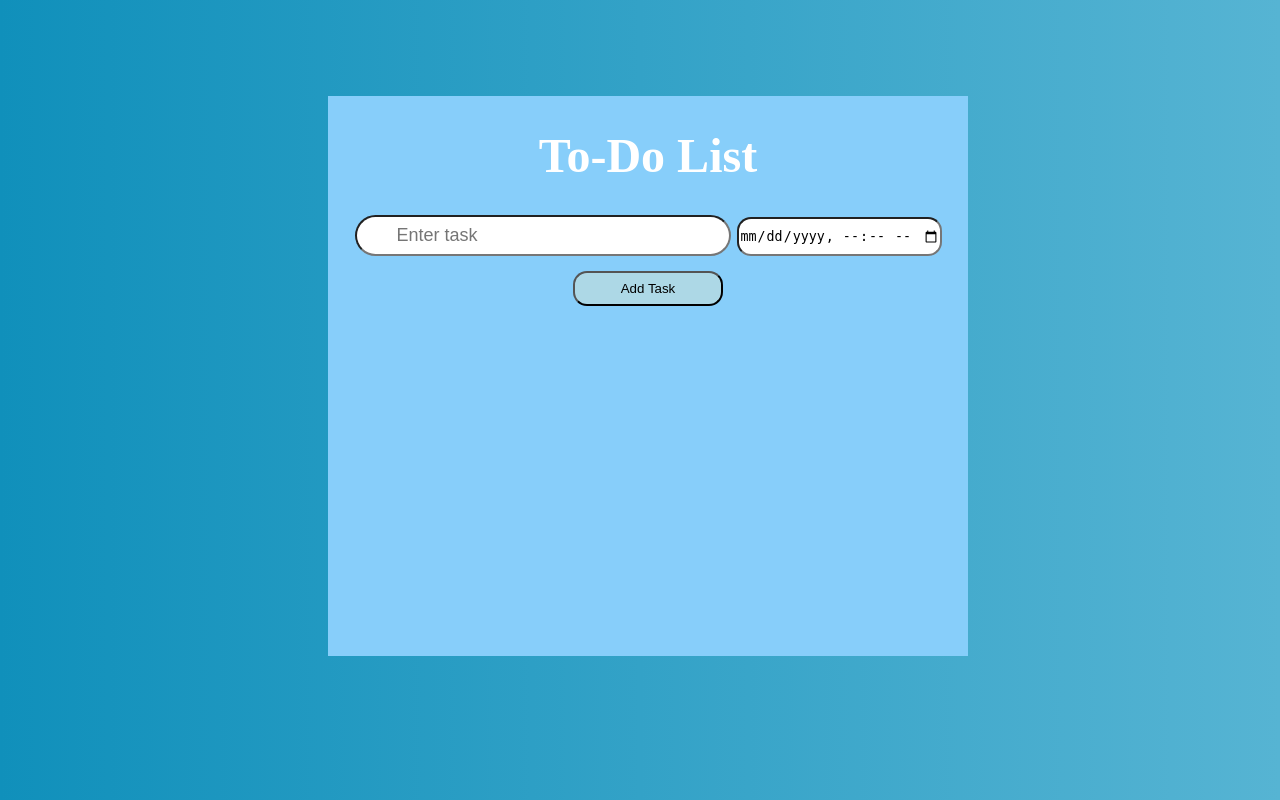
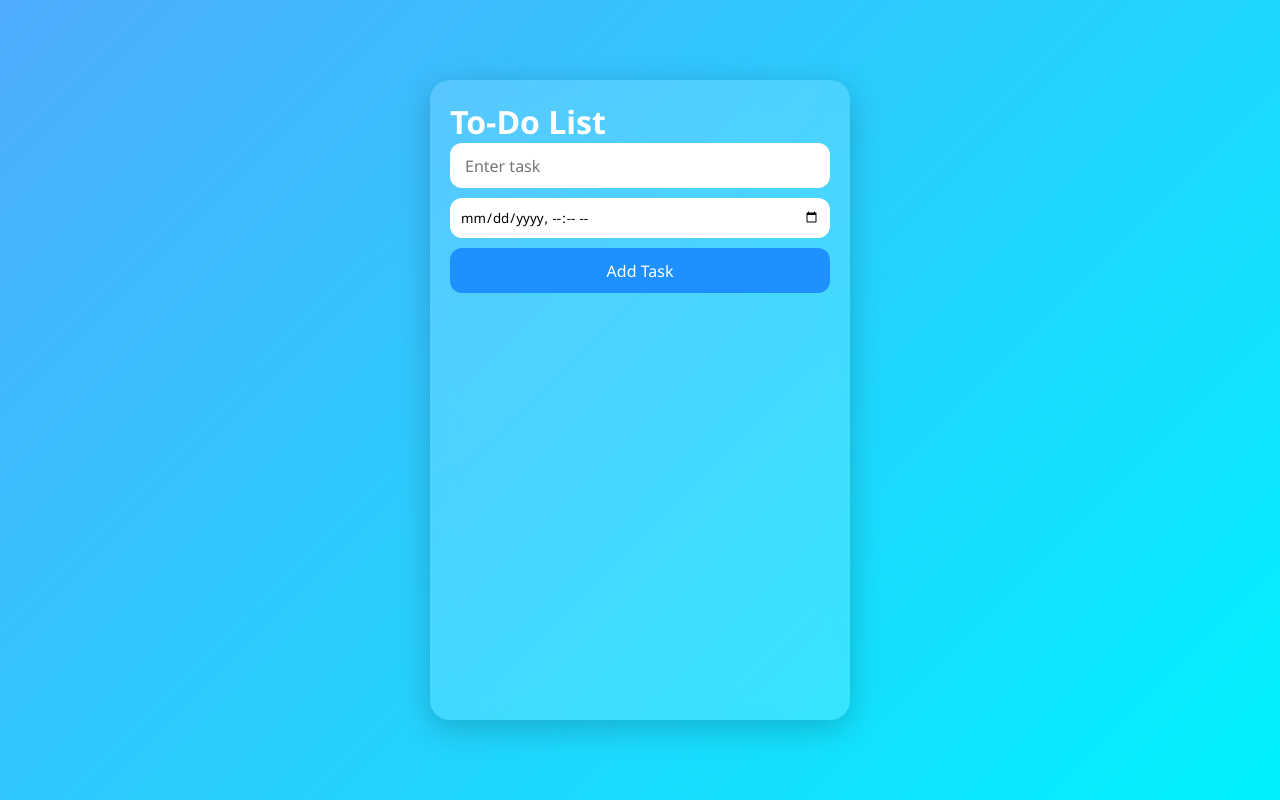
Before and after one commit to Vishal-B0/todo-list, a Flask app: page / in a window 1280 px wide. Run offline with Flask 3, Linux system fonts and the light colour scheme.

Commit message:
fix css issue

```diff
--- a/static/STYLE.css
+++ b/static/STYLE.css
@@ -1,78 +1,143 @@
-body{
-    background: linear-gradient(to left,rgb(86,180,211),rgb(16,144,187));
+/* =========================
+   🌈 GLOBAL RESET
+   ========================= */
+* {
+    margin: 0;
+    padding: 0;
+    box-sizing: border-box;
+    font-family: "Segoe UI", Arial, sans-serif;
 }
 
-.main{
-    width:50vw;
-    height:70vh;
-    background-color:lightskyblue;
-    position:relative;
-    left:25vw;
-    top:11vh;
-    color:white;
-    font-size:x-large;
-    text-align:center;
-    overflow-y:scroll;
-    scrollbar-width:none;
+body {
+    min-height: 100vh;
+    display: flex;
+    justify-content: center;
+    align-items: center;
+    background: linear-gradient(135deg, #4facfe, #00f2fe);
 }
-.todo-form{
+
+/* =========================
+   🧊 MAIN CONTAINER (GLASS UI)
+   ========================= */
+.main {
+    width: 420px;
+    height: 80vh;
+    background: rgba(255, 255, 255, 0.15);
+    backdrop-filter: blur(12px);
+    border-radius: 20px;
+    box-shadow: 0 8px 32px rgba(0, 0, 0, 0.2);
+    padding: 20px;
+    overflow-y: auto;
+    color: white;
+}
+
+/* Hide scrollbar */
+.main::-webkit-scrollbar {
+    display: none;
+}
+
+/* =========================
+   📝 FORM AREA
+   ========================= */
+.todo-form {
     position: sticky;
     top: 0;
+    background: transparent;
+    padding-bottom: 10px;
     z-index: 10;
-
-}
-#todoinput{
-
-    height:35px;
-    width:350px;
-    border-radius:30px;
-     position: sticky;
-    top:20px;
-    z-index: 2;
-}
-::placeholder{
-      padding-left: 20px;
-
-    }
-input[type="text"]{
-        font-size: large;
-      padding-left: 20px;
-}
-input[type="datetime-local"]{
-    position: sticky;
-    top: 10px;
-    width: 200px;
-    height: 35px;
-    border-radius: 14px;
-    z-index: 2;
-}
-button{
-    width:150px;
-    height:35px;
-    border-radius:14px;
-    background-color:lightblue;
-     position: sticky;
-      top: 30px;
-      z-index: 2;
-    display:block;
-    margin:15px auto 0 auto;
 }
 
-.taskstore{
-    display:flex;
-    justify-content:space-between;
-    align-items:center;
-    margin:15px auto;
-    padding:10px;
-    background:#1d78a8;
-    border-radius:10px;
-    width:25vw;
+/* INPUT */
+#todoinput {
+    width: 100%;
+    height: 45px;
+    border: none;
+    border-radius: 12px;
+    padding: 0 15px;
+    font-size: 16px;
+    outline: none;
+    margin-bottom: 10px;
 }
-input[type="checkbox"]{
-    width: 20px;
-    height: 20px;
+
+/* DATE INPUT */
+input[type="datetime-local"] {
+    width: 100%;
+    height: 40px;
+    border: none;
+    border-radius: 12px;
+    padding: 5px 10px;
+    margin-bottom: 10px;
+    outline: none;
 }
-.taskstore p{
+
+/* BUTTON */
+button {
+    width: 100%;
+    height: 45px;
+    border: none;
+    border-radius: 12px;
+    background: #1e90ff;
+    color: white;
+    font-size: 16px;
+    cursor: pointer;
+    transition: 0.3s;
+}
+
+button:hover {
+    background: #0d6efd;
+    transform: scale(1.02);
+}
+
+/* =========================
+   📌 TASK CARD
+   ========================= */
+.taskstore {
+    display: flex;
+    justify-content: space-between;
+    align-items: center;
+    background: rgba(255, 255, 255, 0.2);
+    padding: 12px 15px;
+    border-radius: 12px;
+    margin: 12px 0;
+    transition: 0.3s;
+}
+
+.taskstore:hover {
+    transform: translateY(-2px);
+    background: rgba(255, 255, 255, 0.3);
+}
+
+/* TASK TEXT */
+.taskstore p {
+    max-width: 250px;
     word-wrap: break-word;
-    max-width: 180px;
+    font-size: 15px;
 }
+
+/* CHECKBOX */
+input[type="checkbox"] {
+    width: 18px;
+    height: 18px;
+    cursor: pointer;
+}
+
+/* =========================
+   📱 RESPONSIVE
+   ========================= */
+@media (max-width: 600px) {
+
+    .main {
+        width: 90vw;
+        height: 85vh;
+    }
+
+    .taskstore {
+        flex-direction: column;
+        text-align: center;
+        gap: 10px;
+    }
+
+    .taskstore p {
+        max-width: 100%;
+    }
+}
```
